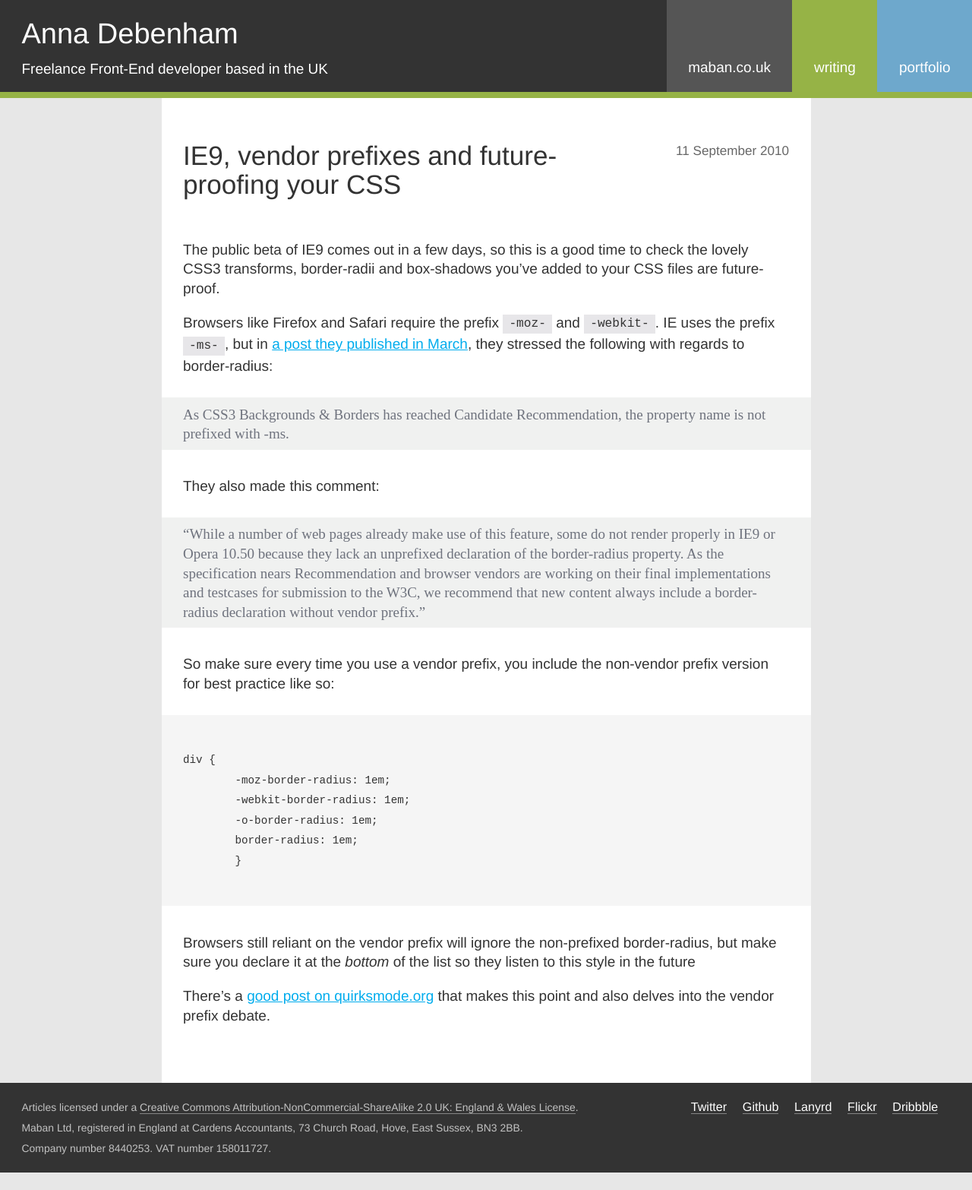
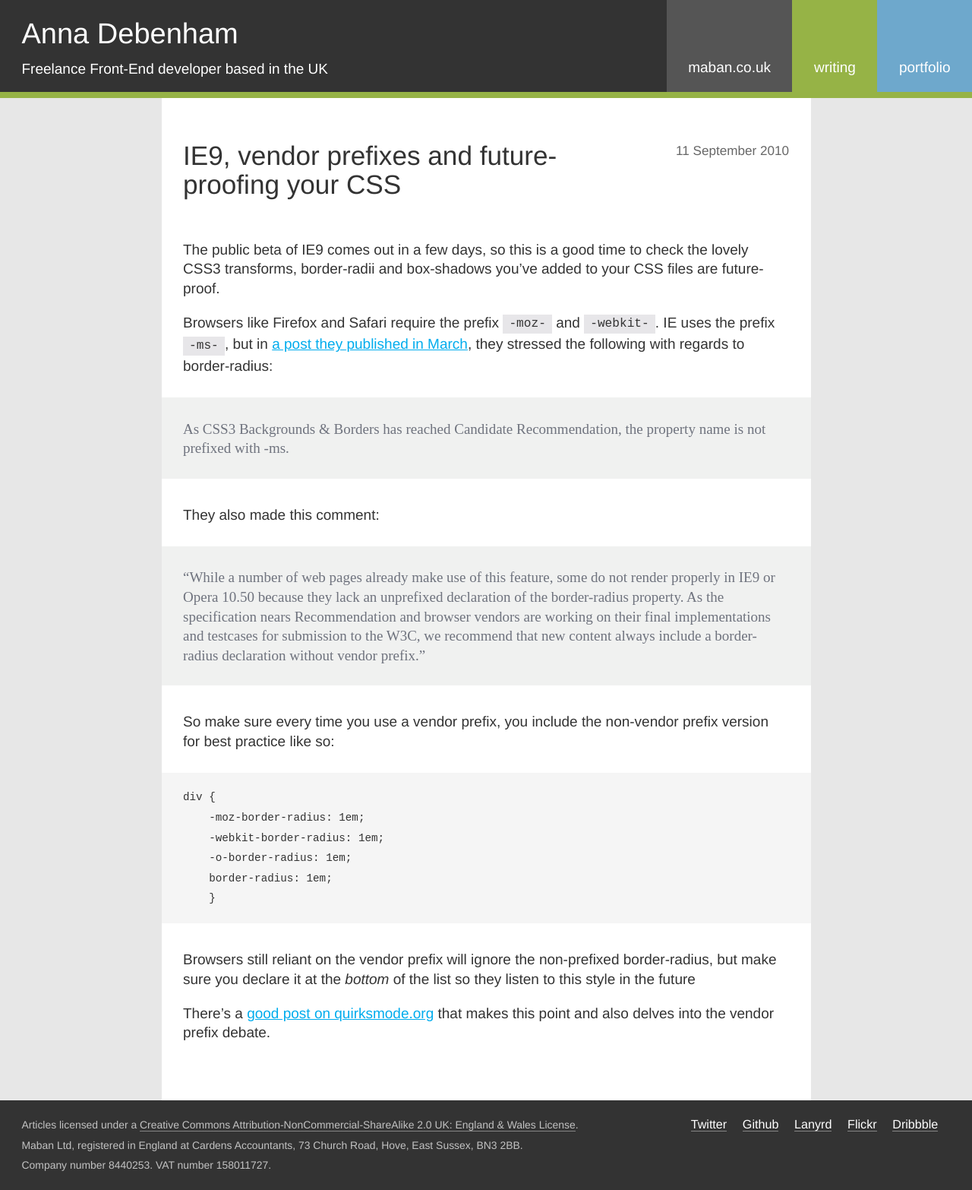
Before and after one commit to maban/maban, a Jekyll site: the page built from _posts/2010-09-11-43.html, in a window 1280 px wide. Shown: the whole page at 76% size. Built offline with Jekyll 4.4.1, drawn with Linux system fonts in a browser that asks for light colours; before the commit the page ends 1543 px from its top, so only the background shows below that.

Commit message:
Clean up post 43

```diff
--- a/_posts/2010-09-11-43.html
+++ b/_posts/2010-09-11-43.html
@@ -7,23 +7,24 @@ title: IE9, vendor prefixes and future-proofing your CSS
 
 <p>Browsers like Firefox and Safari require the prefix <code>-moz-</code> and <code>-webkit-</code>. IE uses the prefix <code>-ms-</code>, but in <a href="http://blogs.msdn.com/b/ie/archive/2010/03/19/the-css-corner-about-css-corners.aspx">a post they published in March</a>, they stressed the following with regards to border-radius:</p>
 
-	<blockquote cite="http://blogs.msdn.com/b/ie/archive/2010/03/19/the-css-corner-about-css-corners.aspx">As CSS3 Backgrounds &#038; Borders has reached Candidate Recommendation, the property name is not prefixed with -ms.</blockquote>
+<blockquote cite="http://blogs.msdn.com/b/ie/archive/2010/03/19/the-css-corner-about-css-corners.aspx">
+    <p>As CSS3 Backgrounds &#038; Borders has reached Candidate Recommendation, the property name is not prefixed with -ms.</p>
+</blockquote>
 
 <p>They also made this comment:</p>
 
-	<blockquote cite="http://blogs.msdn.com/b/ie/archive/2010/03/19/the-css-corner-about-css-corners.aspx">&#8220;While a number of web pages already make use of this feature, some do not render properly in IE9 or Opera 10.50 because they lack an unprefixed declaration of the border-radius property. As the specification nears Recommendation and browser vendors are working on their final implementations and testcases for submission to the W3C, we recommend that new content always include a border-radius declaration without vendor prefix.&#8221;</blockquote>
+<blockquote cite="http://blogs.msdn.com/b/ie/archive/2010/03/19/the-css-corner-about-css-corners.aspx">
+    <p>&#8220;While a number of web pages already make use of this feature, some do not render properly in IE9 or Opera 10.50 because they lack an unprefixed declaration of the border-radius property. As the specification nears Recommendation and browser vendors are working on their final implementations and testcases for submission to the W3C, we recommend that new content always include a border-radius declaration without vendor prefix.&#8221;</p>
+</blockquote>
 
 <p>So make sure every time you use a vendor prefix, you include the non-vendor prefix version for best practice like so:</p>
 
-<pre>
-	<code>
-div {
+<pre><code>div {
     -moz-border-radius: 1em;
     -webkit-border-radius: 1em;
     -o-border-radius: 1em;
     border-radius: 1em;
-	}
-	</code>
+    }</code>
 </pre>
 
 <p>Browsers still reliant on the vendor prefix will ignore the non-prefixed border-radius, but make sure you declare it at the <em>bottom</em> of the list so they listen to this style in the future</p>
```
Lines whose indentation alone changed are shown as unchanged.
